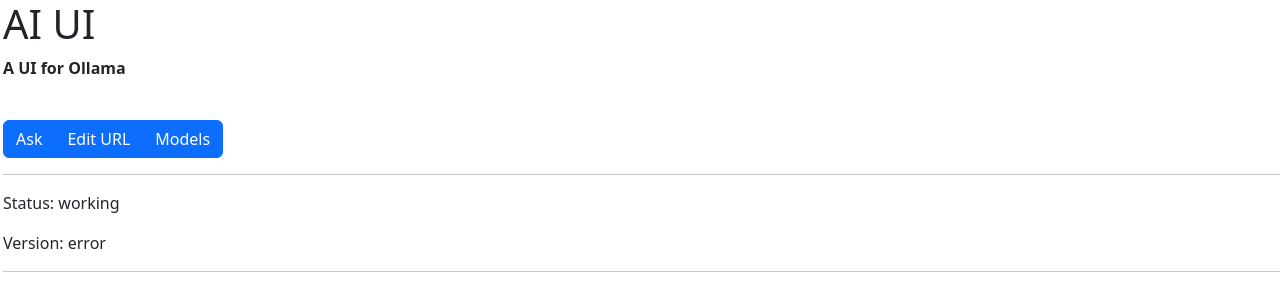
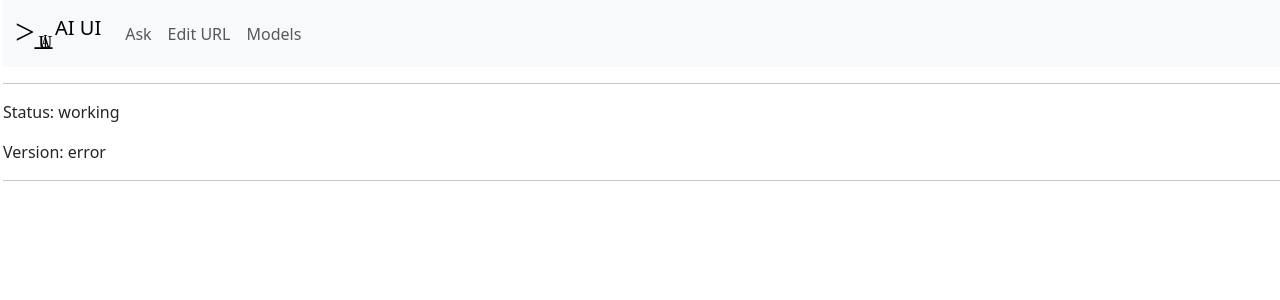
Before and after one commit to thenamelessdev/ai-ui, a React (Vite) app: page / in a window 1280 px wide. Shown: the top 300 px of the page. Built offline with nearby package versions, Linux system fonts and the light colour scheme; no server answers.

Commit message:
made logo, new navbar thing

```diff
--- a/index.html
+++ b/index.html
@@ -2,8 +2,8 @@
 <html lang="en">
   <head>
     <meta charset="UTF-8" />
-    <link rel="icon" type="image/svg+xml" href="/vite.svg" />
     <meta name="viewport" content="width=device-width, initial-scale=1.0" />
+    <link rel="shortcut icon" href="Public/ai ui logo.svg" type="image/x-icon">
     <title>AI UI</title>
     <link rel="stylesheet" href="https://cdn.jsdelivr.net/npm/bootstrap@5.3.8/dist/css/bootstrap.min.css" crossorigin="anonymous">
   </head>
--- a/src/headers.tsx
+++ b/src/headers.tsx
@@ -11,14 +11,31 @@
 
     return(
         <div>
-            <h1>AI UI</h1>
-            <p><b>A UI for Ollama</b></p>
-            <br />
-            <div className="btn-group">
-                <button className="btn btn-primary" onClick={() => setPage("ask")}>Ask</button>
-                <button className="btn btn-primary" onClick={() => setPage("url")}>Edit URL</button>
-                <button className="btn btn-primary" onClick={() => setPage("models")}>Models</button>
+
+            <nav className="navbar bg-body-tertiary navbar-expand-lg">
+            <div className="container-fluid">
+                <a className="navbar-brand" href="#">
+                <img src="Public/ai ui logo.svg" alt="Logo" width="40" height="40" className="d-inline-block align-text-top" />
+                AI UI
+                </a>
+                <div className="collapse navbar-collapse">
+                    <ul className="navbar-nav">
+                        <li className="nav-item">
+                            <a className="nav-link" onClick={() => setPage("ask")} style={{cursor: "pointer"}}>Ask</a>
+                        </li>
+
+                        <li className="nav-item">
+                            <a className="nav-link" onClick={() => setPage("url")} style={{cursor: "pointer"}}>Edit URL</a>
+                        </li>
+
+                        <li className="nav-item">
+                            <a className="nav-link" onClick={() => setPage("models")} style={{cursor: "pointer"}}>Models</a>
+                        </li>
+                    </ul>
+                </div>
             </div>
+            </nav>
+
             <hr />
             <Ping/>
             <hr />
```
Also changed, not shown: Public/ai ui logo.svg (added).
